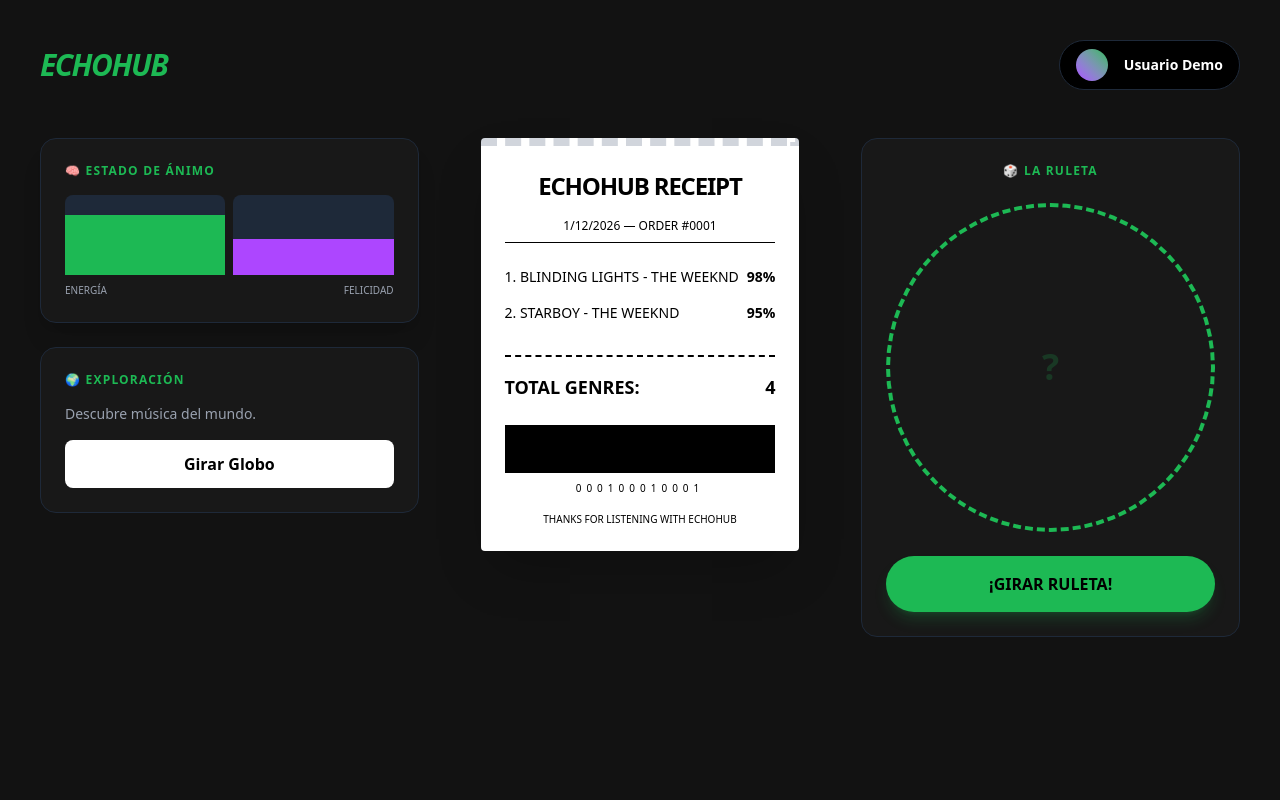
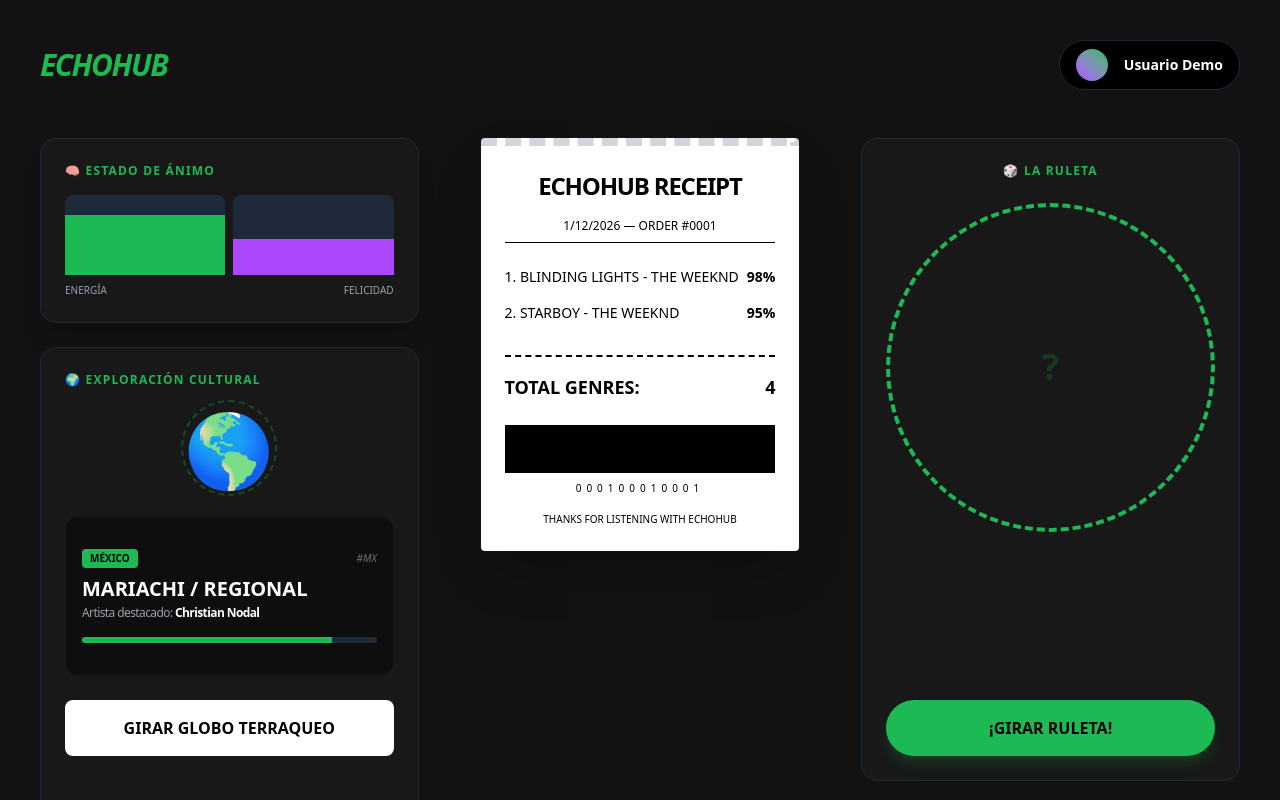
Before and after one commit to Estban17/echohub, a Next.js app: page / in a window 1280 px wide. Shown: the top 800 px of the page. Built offline with nearby package versions, Linux system fonts and the light colour scheme.

Commit message:
Update: Globo terraqueo interactivo

```diff
--- a/src/app/page.tsx
+++ b/src/app/page.tsx
@@ -3,6 +3,7 @@
 import { useState } from 'react';
 import Ticket from '@/components/Ticket'
 import { mockTopTracks, mockUserProfile } from '@/mocks/spotifyData'
+import CulturalExplorer from '@/components/CulturalExplorer'
 
 // Definimos la estructura de la canción para que TypeScript sea feliz
 interface Track {
@@ -62,13 +63,7 @@
             </div>
           </div>
 
-          <div className="bg-[#181818] p-6 rounded-2xl border border-gray-800">
-            <h2 className="text-[#1DB954] font-bold mb-4 uppercase text-xs tracking-widest">🌍 Exploración</h2>
-            <p className="text-sm text-gray-400 mb-4 text-left">Descubre música del mundo.</p>
-            <button className="w-full py-3 bg-white text-black font-bold rounded-lg hover:bg-[#1DB954] transition-colors active:scale-95">
-              Girar Globo
-            </button>
-          </div>
+          <CulturalExplorer />
         </section>
 
         {/* Columna Central */}
--- /dev/null
+++ b/src/components/CulturalExplorer.tsx
@@ -0,0 +1,73 @@
+"use client";
+import React, { useState } from 'react';
+import { mockCulturalData } from '@/mocks/spotifyData';
+
+const CulturalExplorer = () => {
+  const [isSpinning, setIsSpinning] = useState(false);
+  const [selected, setSelected] = useState(mockCulturalData[0]);
+
+  const explorarAzar = () => {
+    setIsSpinning(true);
+
+    setTimeout(() => {
+      const randomIndex = Math.floor(Math.random() * mockCulturalData.length);
+      setSelected(mockCulturalData[randomIndex]);
+      setIsSpinning(false);
+    }, 1200); // Duración del viaje musical
+  };
+
+  return (
+    <div className="bg-[#181818] p-6 rounded-2xl border border-gray-800 h-full flex flex-col items-center">
+      <h2 className="text-spotify-green font-bold mb-6 uppercase text-xs tracking-widest self-start">
+        🌍 Exploración Cultural
+      </h2>
+
+      {/* Visualización del Globo Terraqueo */}
+      <div className="relative mb-6">
+        <div className={`text-7xl transition-all duration-1000 ${isSpinning ? 'animate-bounce scale-110 blur-[1px]' : 'hover:scale-110'}`}>
+          {isSpinning ? '✈️' : '🌎'}
+        </div>
+        {/* Anillo de órbita decorativo */}
+        <div className={`absolute top-1/2 left-1/2 -translate-x-1/2 -translate-y-1/2 w-24 h-24 border-2 border-dashed border-spotify-green/30 rounded-full ${isSpinning ? 'animate-spin' : ''}`}></div>
+      </div>
+
+      <div className="w-full mt-2 p-4 bg-black/40 rounded-xl border border-white/5 min-h-[160px] flex flex-col justify-center">
+        {isSpinning ? (
+          <p className="text-center text-spotify-green animate-pulse font-mono text-xs italic">
+            VIAJANDO A {selected.country.toUpperCase()}...
+          </p>
+        ) : (
+          <div className="animate-in fade-in zoom-in duration-500 text-left">
+            <div className="flex justify-between items-center mb-2">
+               <span className="text-[10px] bg-spotify-green text-black px-2 py-0.5 rounded font-black uppercase">
+                 {selected.country}
+               </span>
+               <span className="text-[10px] text-gray-500 font-mono italic">#{selected.id}</span>
+            </div>
+            <h3 className="text-xl font-black text-white mb-1 uppercase leading-tight">{selected.genre}</h3>
+            <p className="text-xs text-gray-400 mb-4 tracking-tighter">Artista destacado: <span className="text-white font-bold">{selected.topArtist}</span></p>
+
+            <div className="w-full bg-gray-800 h-1.5 rounded-full overflow-hidden">
+              <div
+                className="bg-spotify-green h-full transition-all duration-700"
+                style={{ width: `${selected.energy * 100}%` }}
+              ></div>
+            </div>
+          </div>
+        )}
+      </div>
+
+      <button
+        onClick={explorarAzar}
+        disabled={isSpinning}
+        className={`w-full mt-6 py-4 font-black rounded-lg transition-all active:scale-95 cursor-pointer flex items-center justify-center gap-2 ${
+          isSpinning ? 'bg-gray-800 text-gray-500' : 'bg-white text-black hover:bg-spotify-green'
+        }`}
+      >
+        <span>{isSpinning ? 'BUSCANDO FRECUENCIAS...' : 'GIRAR GLOBO TERRAQUEO'}</span>
+      </button>
+    </div>
+  );
+};
+
+export default CulturalExplorer;
--- a/src/mocks/spotifyData.ts
+++ b/src/mocks/spotifyData.ts
@@ -29,3 +29,11 @@
   { id: 'JP', name: 'Japón', genre: 'J-Pop', song: 'Stay with Me' },
   { id: 'BR', name: 'Brasil', genre: 'Bossa Nova', song: 'Garota de Ipanema' }
 ];
+
+export const mockCulturalData = [
+  { id: 'MX', country: 'México', genre: 'Mariachi / Regional', topArtist: 'Christian Nodal', energy: 0.85 },
+  { id: 'JP', country: 'Japón', genre: 'J-Pop / City Pop', topArtist: 'Miki Matsubara', energy: 0.70 },
+  { id: 'BR', country: 'Brasil', genre: 'Bossa Nova / Funk', topArtist: 'Anitta', energy: 0.90 },
+  { id: 'ES', country: 'España', genre: 'Flamenco Urbano', topArtist: 'Rosalía', energy: 0.80 },
+  { id: 'KR', country: 'Corea del Sur', genre: 'K-Pop', topArtist: 'NewJeans', energy: 0.95 }
+];
```
